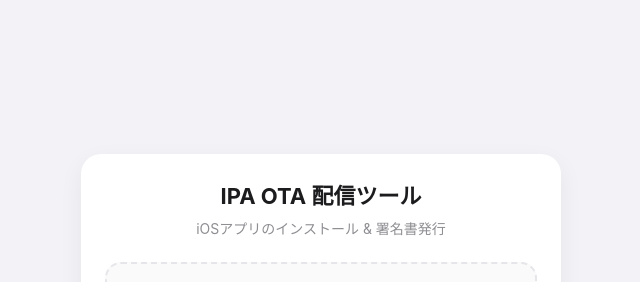
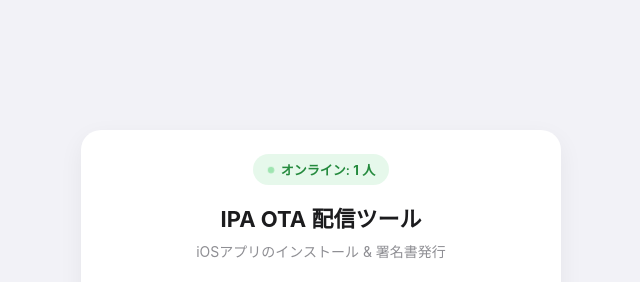
Before and after one commit to Discourd/package, a website: page public/index.html in a window 1280 px wide. Shown: the part 59-341 px from the top of the page, without its empty margins (319-959 px from the left). Drawn offline with nearby package versions, Linux system fonts and the light colour scheme; no server answers.

Commit message:
Update index.html

```diff
--- a/public/index.html
+++ b/public/index.html
@@ -36,6 +36,39 @@
       border-radius: 20px;
       padding: 24px;
       box-shadow: 0 8px 24px rgba(0, 0, 0, 0.06);
+    }
+
+    /* オンライン人数表示バッジ */
+    .online-badge {
+      display: inline-flex;
+      align-items: center;
+      gap: 6px;
+      background: rgba(52, 199, 89, 0.12);
+      color: #248a3d;
+      font-size: 13px;
+      font-weight: 600;
+      padding: 6px 14px;
+      border-radius: 20px;
+      margin: 0 auto 16px auto;
+    }
+
+    .online-badge-container {
+      text-align: center;
+    }
+
+    .dot {
+      width: 8px;
+      height: 8px;
+      background-color: var(--success);
+      border-radius: 50%;
+      display: inline-block;
+      animation: pulse 2s infinite;
+    }
+
+    @keyframes pulse {
+      0% { opacity: 1; transform: scale(1); }
+      50% { opacity: 0.4; transform: scale(0.8); }
+      100% { opacity: 1; transform: scale(1); }
     }
 
     h1 { font-size: 22px; font-weight: 700; margin: 0 0 8px 0; text-align: center; }
@@ -125,11 +158,21 @@
       text-align: center;
     }
   </style>
+  <script src="/socket.io/socket.io.js"></script>
 </head>
 <body>
 
 <div class="container">
   <div class="card">
+
+    <!-- 一番上に接続人数を表示 -->
+    <div class="online-badge-container">
+      <div class="online-badge">
+        <span class="dot"></span>
+        <span>オンライン: <strong id="userCount">1</strong> 人</span>
+      </div>
+    </div>
+
     <h1>IPA OTA 配信ツール</h1>
     <p class="subtitle">iOSアプリのインストール & 署名書発行</p>
 
@@ -174,6 +217,12 @@
 </div>
 
 <script>
+  // WebSocketによる人数受信
+  const socket = io();
+  socket.on('userCount', (count) => {
+    document.getElementById('userCount').innerText = count;
+  });
+
   let selectedFile = null;
 
   function handleFileSelect(e) {
```
